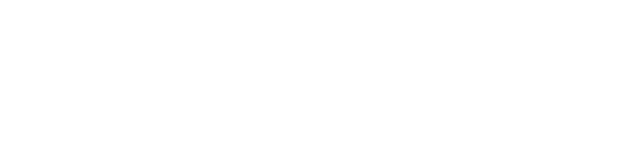
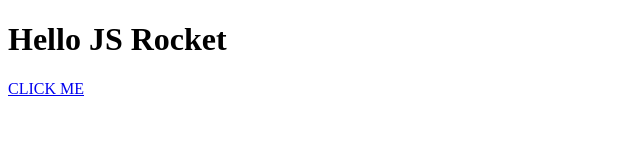
Before and after one commit to jdeel/js-rocket, a plain HTML site: page index.html in a window 1280 px wide. Shown: the whole page, without its empty margins (0-640 px from the left). Drawn offline with Linux system fonts and the light colour scheme.

Commit message:
Add javascript and css.

```diff
--- a/index.html
+++ b/index.html
@@ -2,9 +2,12 @@
 <html>
   <head>
     <meta charset="utf-8">
-    <title></title>
+    <title>JS Rocket</title>
+    <script type="text/javascript" src="javascript/script.js"></script>
+    <link href="css/style.css" type="text/css" rel="stylesheet">
   </head>
   <body>
-
+    <h1>Hello JS Rocket</h1>
+    <a href="#" onclick="car.switchCar(true);">CLICK ME</a>
   </body>
 </html>
--- /dev/null
+++ b/javascript/script.js
@@ -0,0 +1,29 @@
+var car = {
+  make: 'VW',
+  type: 'Polo',
+  color: 'blue',
+  isTurnedOn: false,
+  numberOfWheels: 4,
+  seats: [
+    'seat 1',
+    'seat 2',
+    'seat 3',
+    'seat 4'
+  ],
+  turnOn: function () {
+    this.isTurnedOn = true;
+  },
+  fly: function () {
+    alert('fly');
+  },
+  switchCar: function (isOn) {
+    console.log('Turn car ' + isOn);
+      if (isOn == true) {
+        this.isTurnedOn = true;
+      } else {
+        this.isTurnedOn = false;
+      }
+  }
+};
+
+console.log('Hello there, friends!');
```
Also changed, not shown: css/style.css (added).
